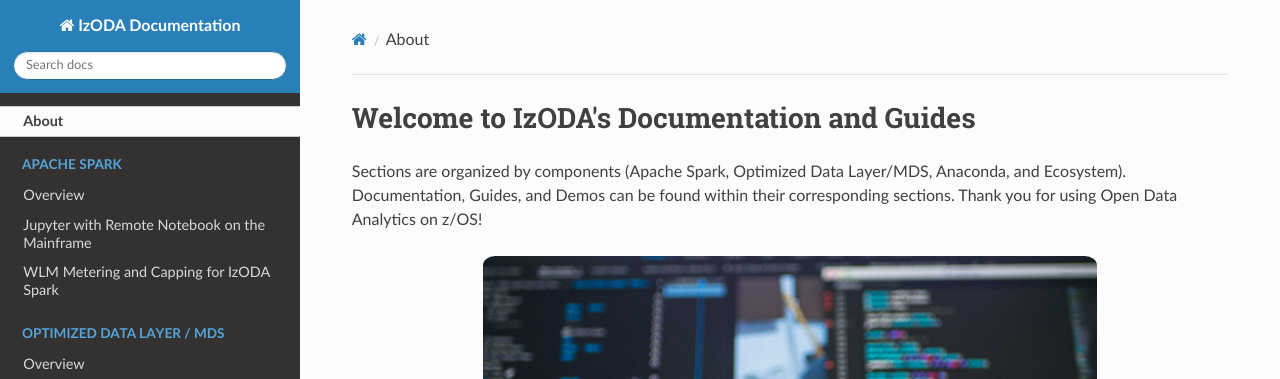
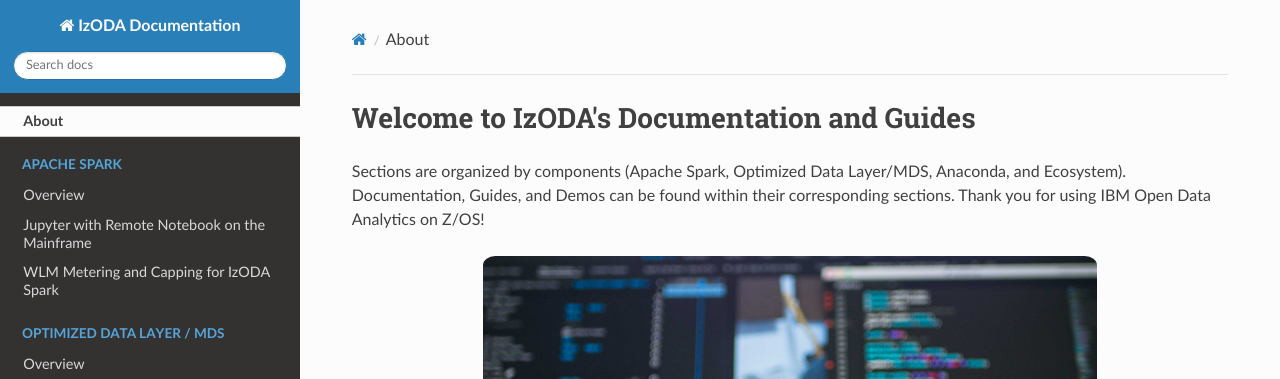
Before and after one commit to IzODA/IzODA.github.io, an MkDocs documentation site: the page built from docs/index.md, in a window 1280 px wide. Shown: the top 379 px of the page. Built offline with MkDocs 1.6.1, drawn with Linux system fonts in a browser that asks for light colours; nearby versions of some CDN libraries; old or Windows-style settings are respelled for this version of MkDocs.

```diff
--- a/docs/index.md
+++ b/docs/index.md
@@ -1,5 +1,5 @@
 <h1>Welcome to IzODA's Documentation and Guides</h1>
 
-Sections are organized by components (Apache Spark, Optimized Data Layer/MDS, Anaconda, and Ecosystem). Documentation, Guides, and Demos can be found within their corresponding sections. Thank you for using Open Data Analytics on z/OS!
+Sections are organized by components (Apache Spark, Optimized Data Layer/MDS, Anaconda, and Ecosystem). Documentation, Guides, and Demos can be found within their corresponding sections. Thank you for using IBM Open Data Analytics on Z/OS!
 
 <img id="dataImage" src="img/data.jpeg" width="70%" alt="Glasses and Computers" />
```
Also changed, not shown: index.html (+10 -8 lines), site/index.html, site/search/search_index.json, 1 other file.
